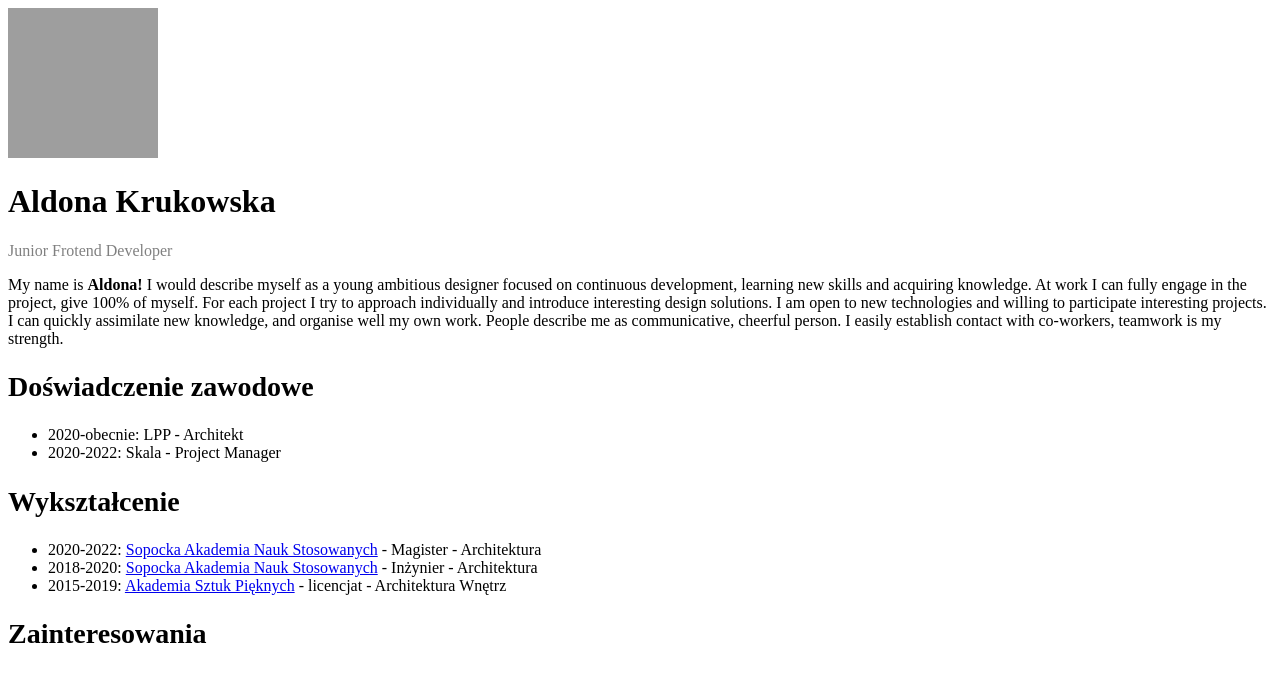
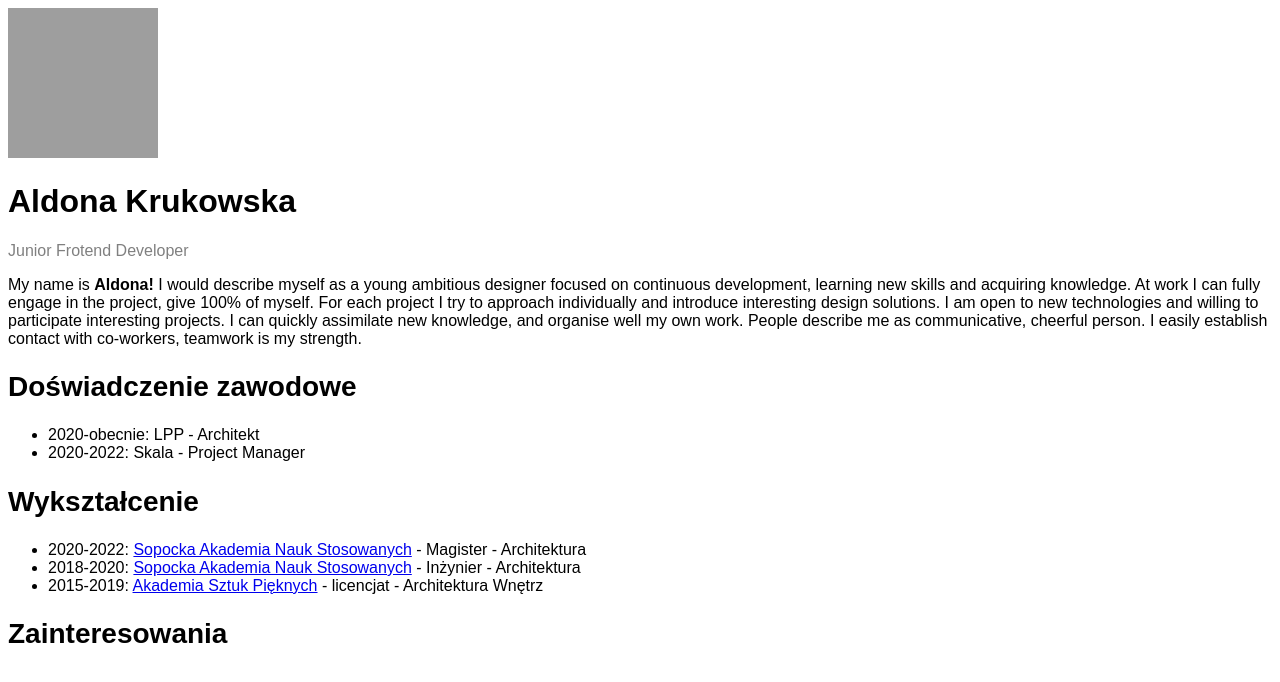
Before and after one commit to aldona-krukowska/CV-basic-site, a plain HTML site: page index.html in a window 1280 px wide. Drawn offline with Linux system fonts and the light colour scheme; grey boxes are pictures that could not be loaded.

Commit message:
Separated css from html and created new file

```diff
--- a/index.html
+++ b/index.html
@@ -2,21 +2,7 @@
 <html>
   <head>
     <title>Aldona Krukowska - CV</title>
-    <style>
-      h1 {
-        font-size: 36;
-      }
-      h2 {
-        font-size: 28px;
-      }
-      span {
-        color: grey;
-      }
-      img {
-        width: 150px;
-        height: 150px;
-      }
-    </style>
+    <link rel="stylesheet" href="style.css" />
   </head>
   <body>
     <img src="photo.jpg" />
--- /dev/null
+++ b/style.css
@@ -0,0 +1,17 @@
+body {
+  font-family: Arial;
+}
+
+h1 {
+  font-size: 36;
+}
+h2 {
+  font-size: 28px;
+}
+span {
+  color: grey;
+}
+img {
+  width: 150px;
+  height: 150px;
+}
```
